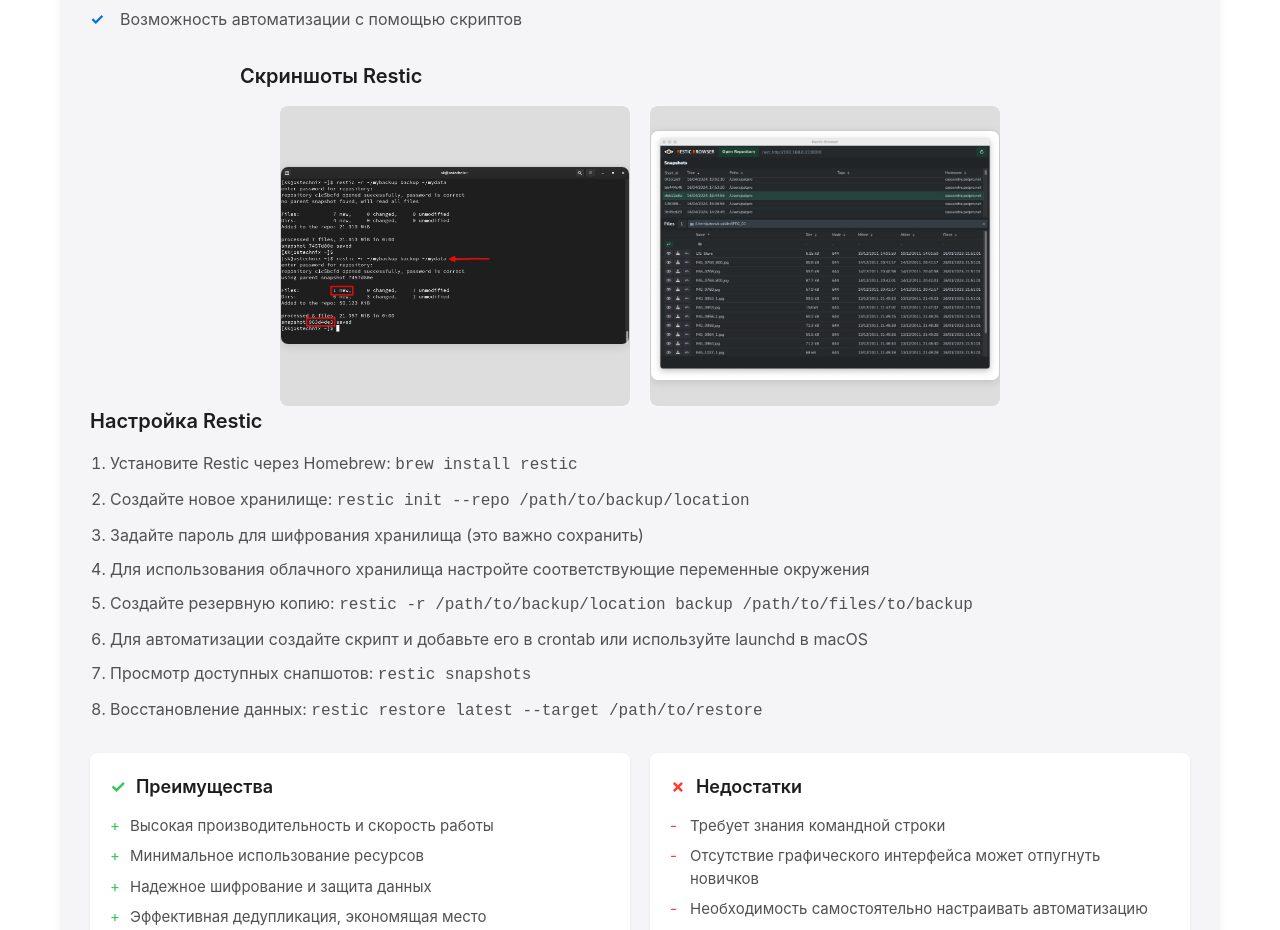
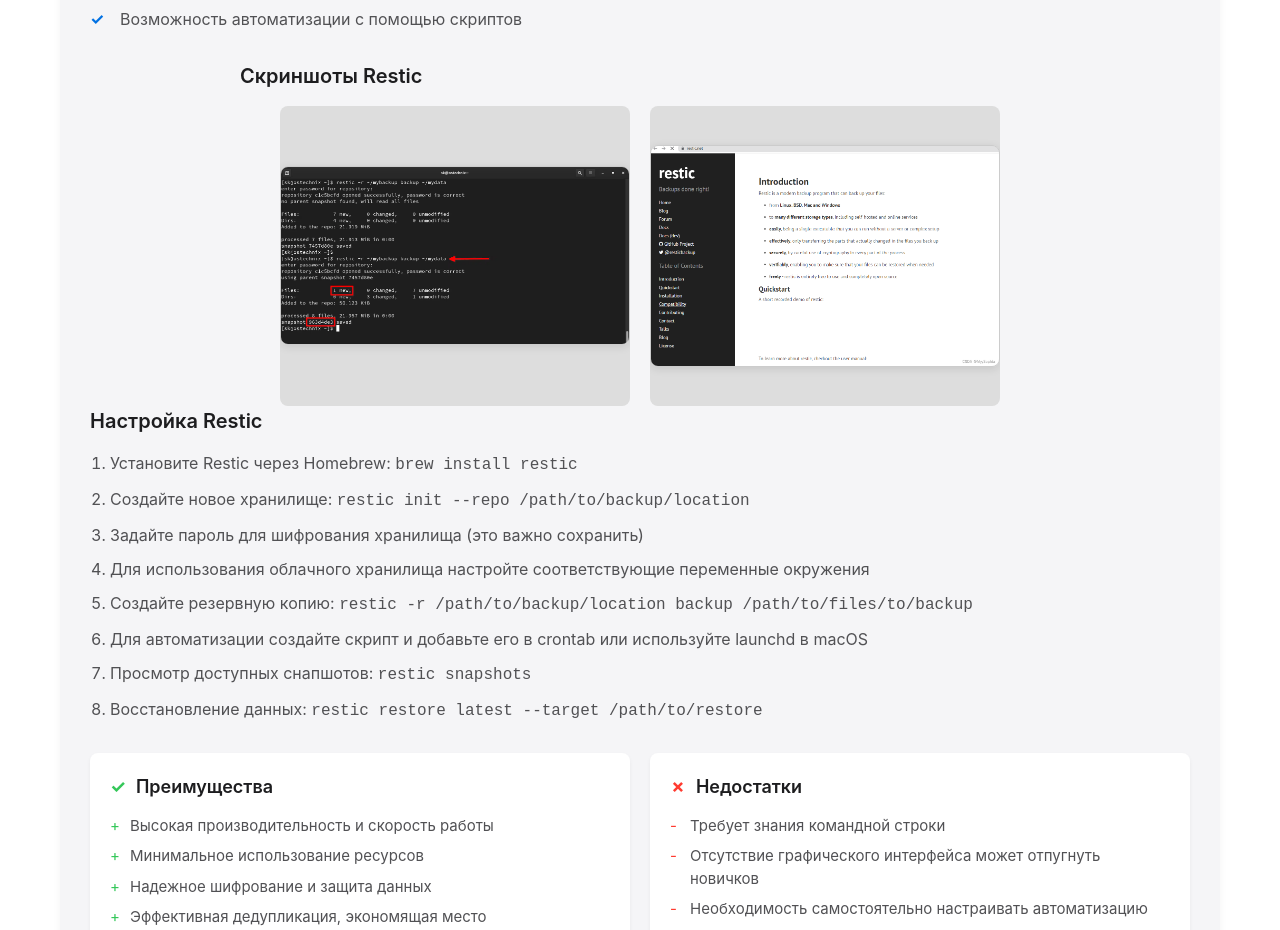
Before and after one commit to nuwanda2004/termPaperSistAdm, a website built with webpack: page reservecopy.html in a window 1280 px wide. Shown: the part 8869-9799 px from the top of the page. Built offline with nearby package versions, Linux system fonts and the light colour scheme.

Commit message:
updated reserve copy page and screenshots added

```diff
--- a/reservecopy.html
+++ b/reservecopy.html
@@ -926,7 +926,7 @@
             <img src="images/reservecopy/Add-new-data-to-repository-using-Restic.png.webp" alt="Настройки Time Machine">
           </div>
           <div class="screenshot">
-            <img src="images/reservecopy/restic-browser-1024x731.jpg" alt="Интерфейс восстановления файлов">
+            <img src="images/reservecopy/cae7f89a764e4178add08ad30f05d954.png" alt="Интерфейс восстановления файлов">
           </div>
         </div>
       </div>
```
Also changed, not shown: images/reservecopy/cae7f89a764e4178add08ad30f05d954.png (added).
